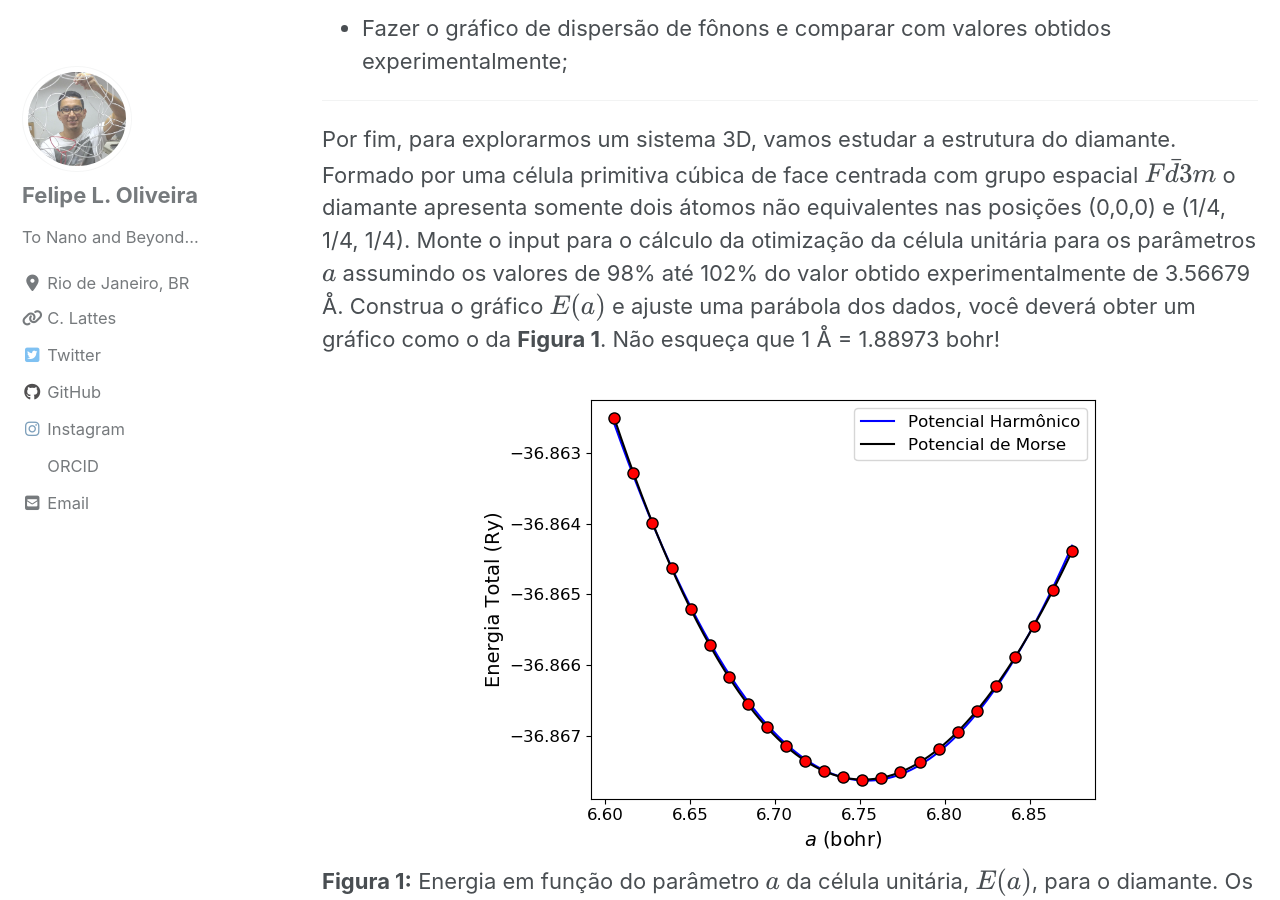
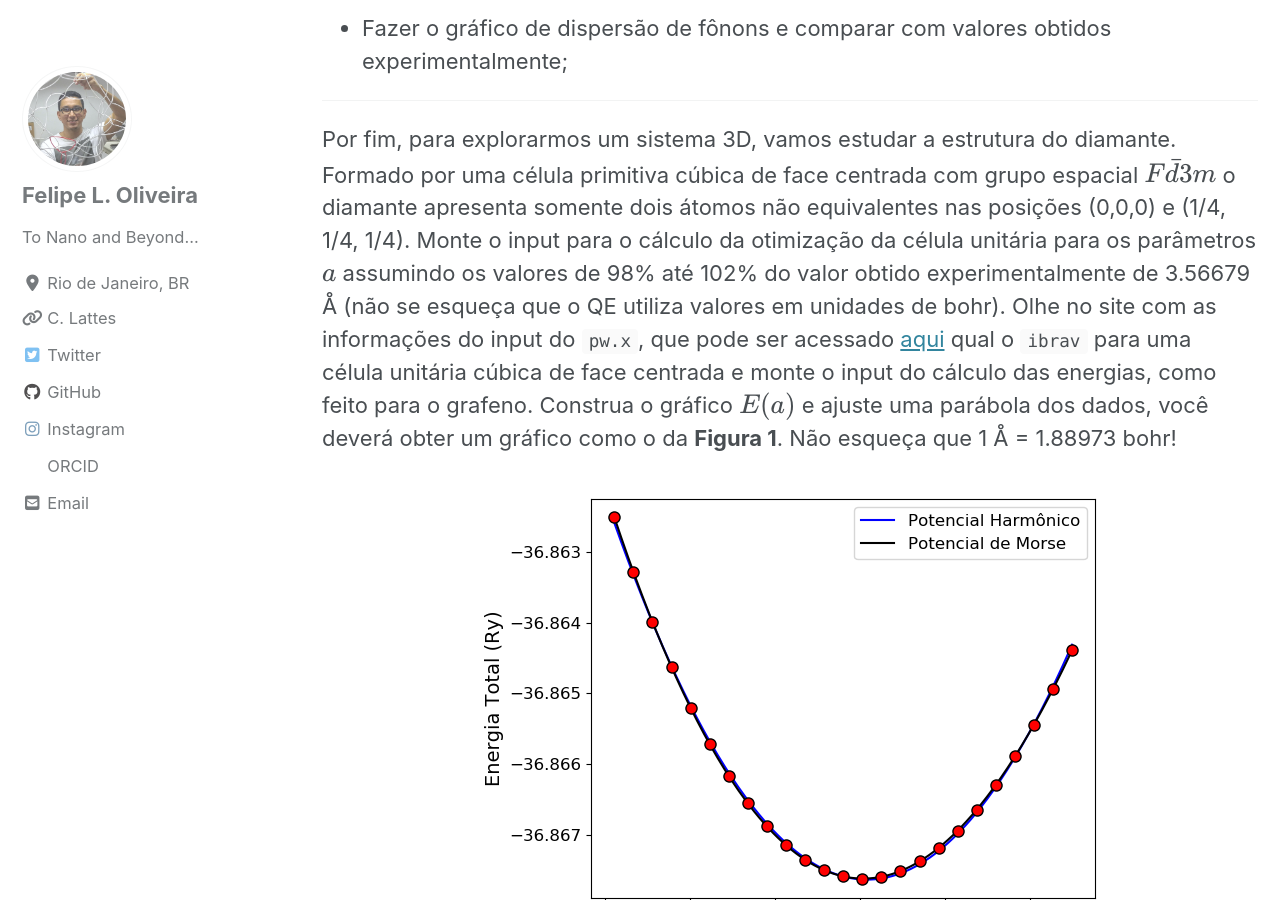
Before and after one commit to lipelopesoliveira/lipelopesoliveira.github.io, a Jekyll site: the page built from _posts/tutoriais_qe/2019-09-03-cap2-5.md, in a window 1280 px wide and 900 px high, scrolled down 393 px. Built offline with Jekyll 4.4.1, drawn with Linux system fonts in a browser that asks for light colours; cached includes are drawn as plain includes; nearby versions of some CDN libraries; formulas are drawn with MathJax 3.

Commit message:
Update 2019-09-03-cap2-5.md

```diff
--- a/_posts/tutoriais_qe/2019-09-03-cap2-5.md
+++ b/_posts/tutoriais_qe/2019-09-03-cap2-5.md
@@ -17,7 +17,7 @@ Nesse tutorial aprenderemos:
 
 ***
 
-Por fim, para explorarmos um sistema 3D, vamos estudar a estrutura do diamante. Formado por uma célula primitiva cúbica de face centrada com grupo espacial $$F\bar{d}3m$$ o diamante apresenta somente dois átomos não equivalentes nas posições (0,0,0) e (1/4, 1/4, 1/4). Monte o input para o cálculo da otimização da célula unitária para os parâmetros $$a$$ assumindo os valores de 98% até 102% do valor obtido experimentalmente de 3.56679 Å. Construa o gráfico $$E(a)$$ e ajuste uma parábola dos dados, você deverá obter um gráfico como o da **Figura 1**. Não esqueça que 1 Å = 1.88973 bohr!
+Por fim, para explorarmos um sistema 3D, vamos estudar a estrutura do diamante. Formado por uma célula primitiva cúbica de face centrada com grupo espacial $$F\bar{d}3m$$ o diamante apresenta somente dois átomos não equivalentes nas posições (0,0,0) e (1/4, 1/4, 1/4). Monte o input para o cálculo da otimização da célula unitária para os parâmetros $$a$$ assumindo os valores de 98% até 102% do valor obtido experimentalmente de 3.56679 Å (não se esqueça que o QE utiliza valores em unidades de bohr). Olhe no site com as informações do input do `pw.x`, que pode ser acessado [aqui](https://www.quantum-espresso.org/Doc/INPUT_PW.html) qual o `ibrav` para uma célula unitária cúbica de face centrada e monte o input do cálculo das energias, como feito para o grafeno. Construa o gráfico $$E(a)$$ e ajuste uma parábola dos dados, você deverá obter um gráfico como o da **Figura 1**. Não esqueça que 1 Å = 1.88973 bohr!
 
 <div align="center"><img src="{{ site.url }}{{ site.baseurl }}/images/posts/tutorial_qe/diamante_curve.png" alt="Energia em função do parâmetro a da célula unitária para o diamante"></div>
 
```
